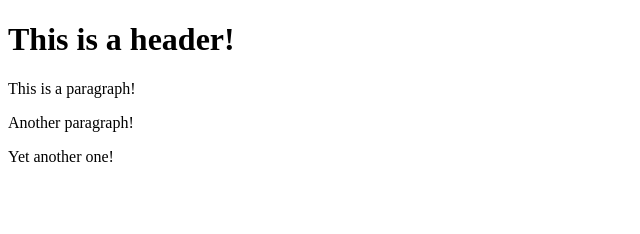
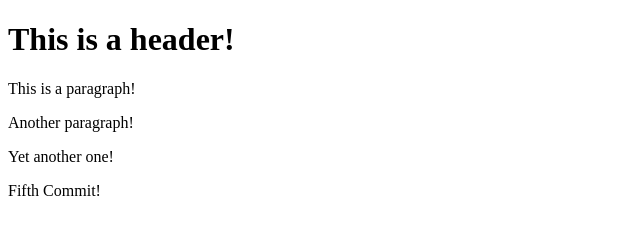
Before and after one commit to Lookas991/git-test, a website: page index.html in a window 1280 px wide. Shown: the whole page, without its empty margins (0-640 px from the left). Drawn offline with Linux system fonts and the light colour scheme.

Commit message:
fifth commit

```diff
--- a/index.html
+++ b/index.html
@@ -6,5 +6,6 @@
         <p> This is a paragraph!</p>
         <p>Another paragraph!</p>
         <p>Yet another one!</p>
+        <p>Fifth Commit!</p>
     </body>
 </html>
```
